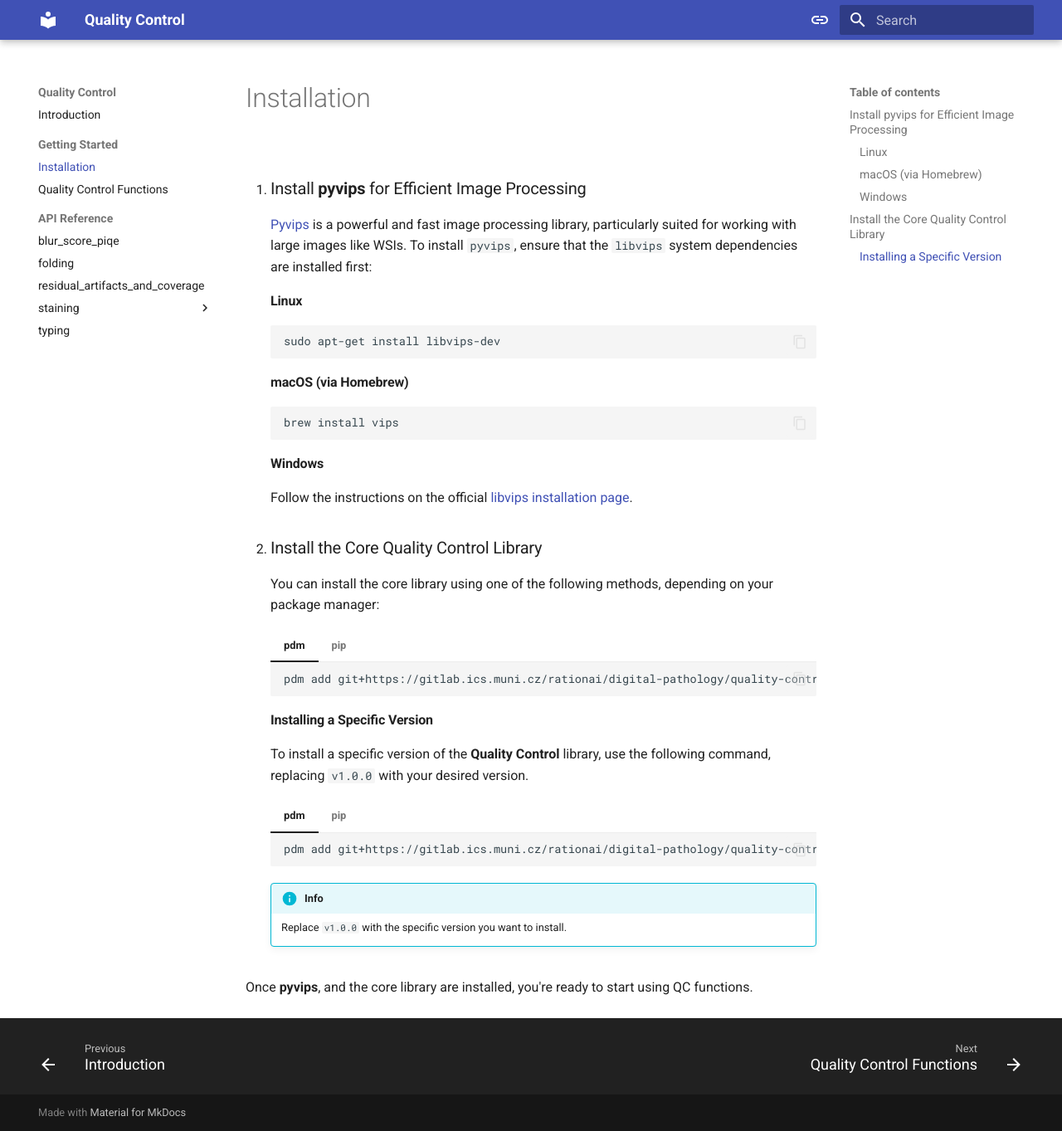
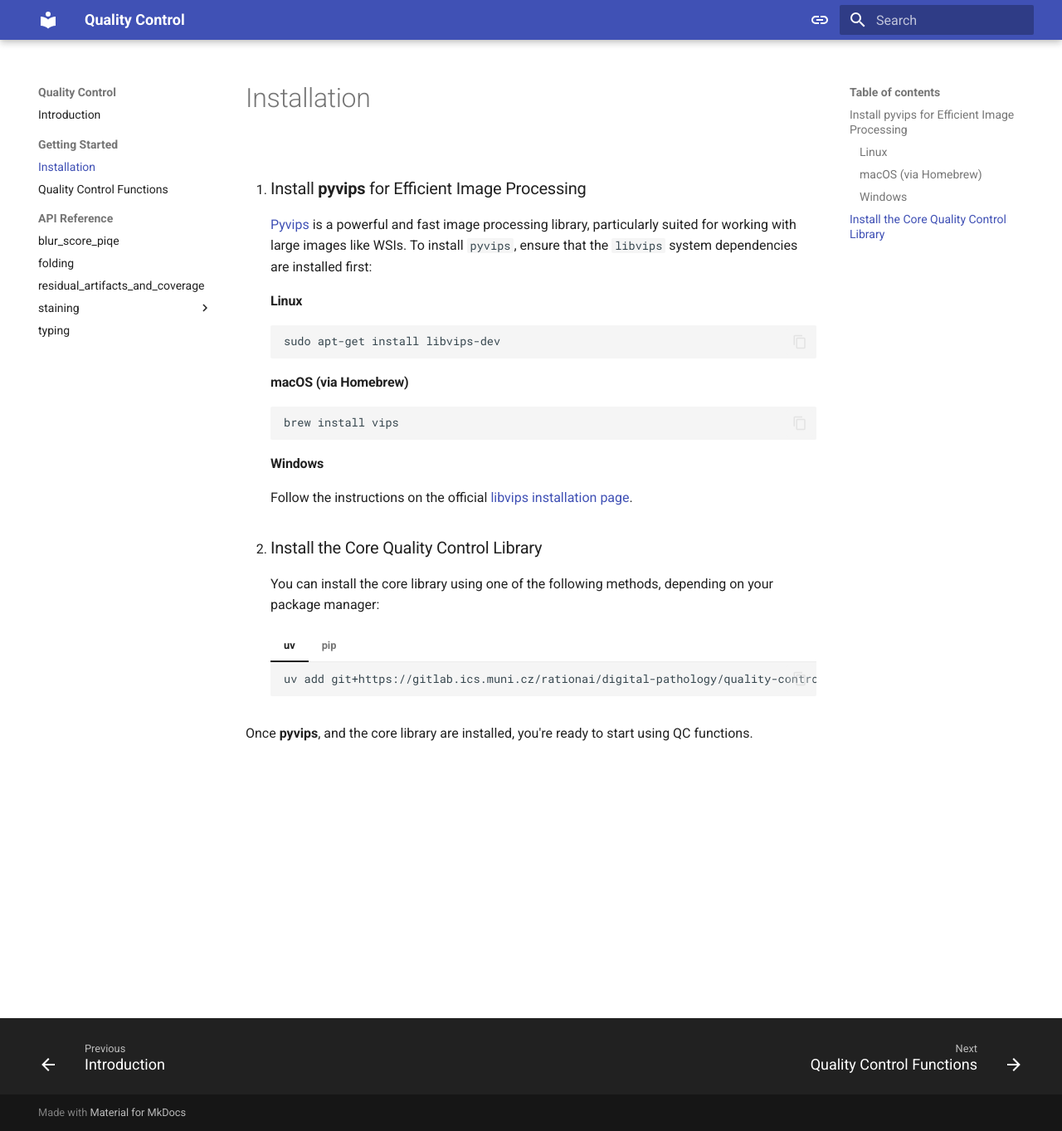
Before and after one commit to RationAI/quality-control, an MkDocs documentation site: the page built from docs/getting-started/installation.md, in a window 1280 px wide and 1363 px high. Shown: the whole window at 83% size. Built offline with MkDocs 1.6.1 and Material for MkDocs 9.7.7, drawn with Linux system fonts in a browser that asks for light colours.

Commit message:
docs: update instalation and fix formatting

````diff
--- a/docs/getting-started/installation.md
+++ b/docs/getting-started/installation.md
@@ -1,4 +1,4 @@
-1.  ### Install **pyvips** for Efficient Image Processing
+1. ### Install **pyvips** for Efficient Image Processing
 
     [Pyvips](https://pypi.org/project/pyvips/2.0.2/) is a powerful and fast image processing library, particularly suited for working with large images like WSIs. To install `pyvips`, ensure that the `libvips` system dependencies are installed first:
 
@@ -18,15 +18,14 @@
 
     Follow the instructions on the official [libvips installation page](https://www.libvips.org/install.html).
 
-
-2.  ### Install the Core Quality Control Library
+2. ### Install the Core Quality Control Library
 
     You can install the core library using one of the following methods, depending on your package manager:
 
-    === "pdm"
+    === "uv"
 
         ```bash
-        pdm add git+https://gitlab.ics.muni.cz/rationai/digital-pathology/quality-control/quality-control.git
+        uv add git+https://gitlab.ics.muni.cz/rationai/digital-pathology/quality-control/quality-control.git
         ```
 
     === "pip"
@@ -35,24 +34,4 @@
         pip install git+https://gitlab.ics.muni.cz/rationai/digital-pathology/quality-control/quality-control.git
         ```
 
-    #### Installing a Specific Version
-
-    To install a specific version of the **Quality Control** library, use the following command, replacing `v1.0.0` with your desired version.
-
-    === "pdm"
-
-        ```bash
-        pdm add git+https://gitlab.ics.muni.cz/rationai/digital-pathology/quality-control/quality-control.git@v1.0.0
-        ```
-
-    === "pip"
-
-        ```bash
-        pip install git+https://gitlab.ics.muni.cz/rationai/digital-pathology/quality-control/quality-control.git@v1.0.0
-        ```
-
-    !!! info
-
-        Replace `v1.0.0` with the specific version you want to install.
-
 Once **pyvips**, and the core library are installed, you're ready to start using QC functions.
````
Also changed, not shown: docs/index.md (line endings or trailing spaces).
